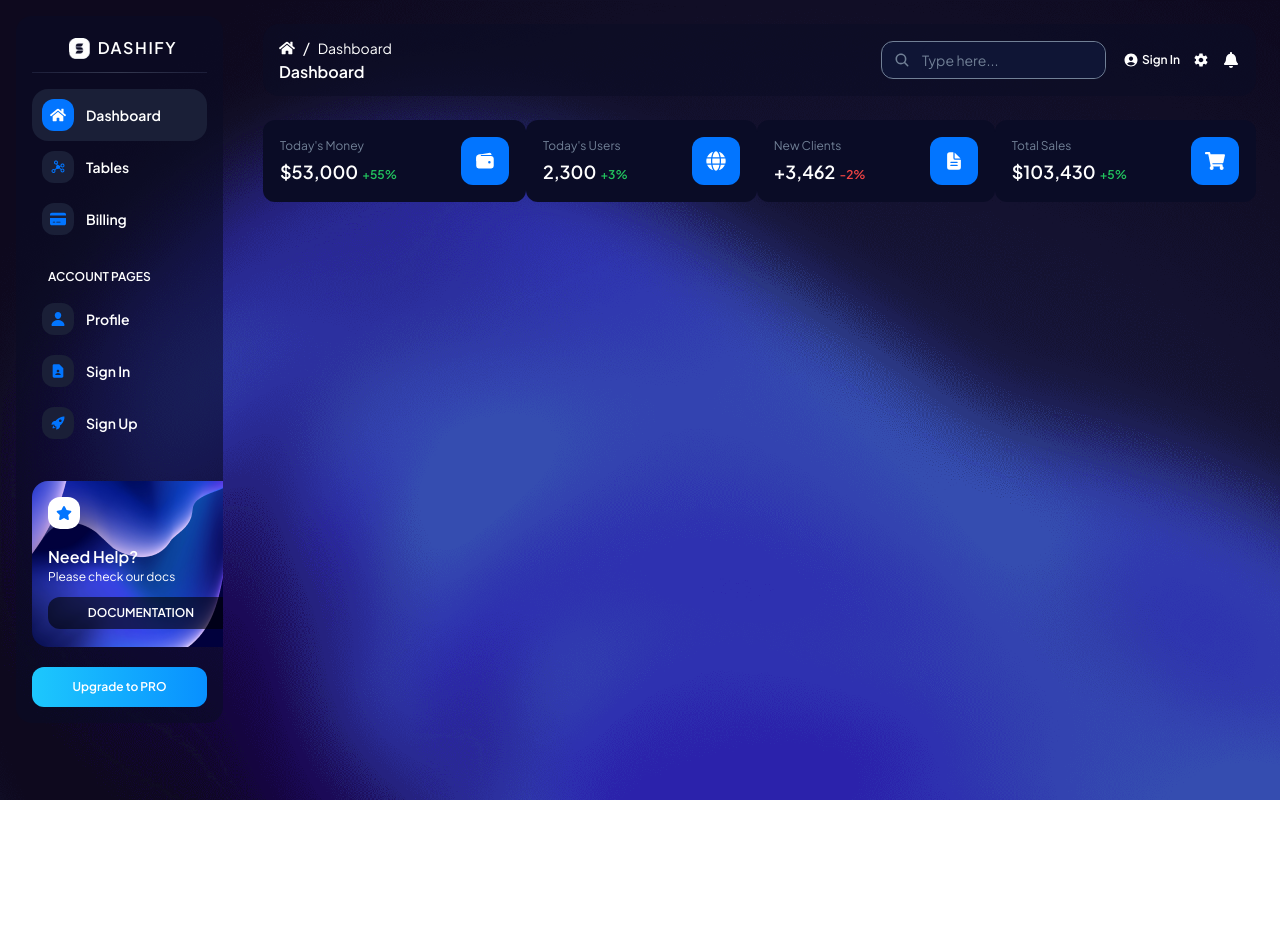
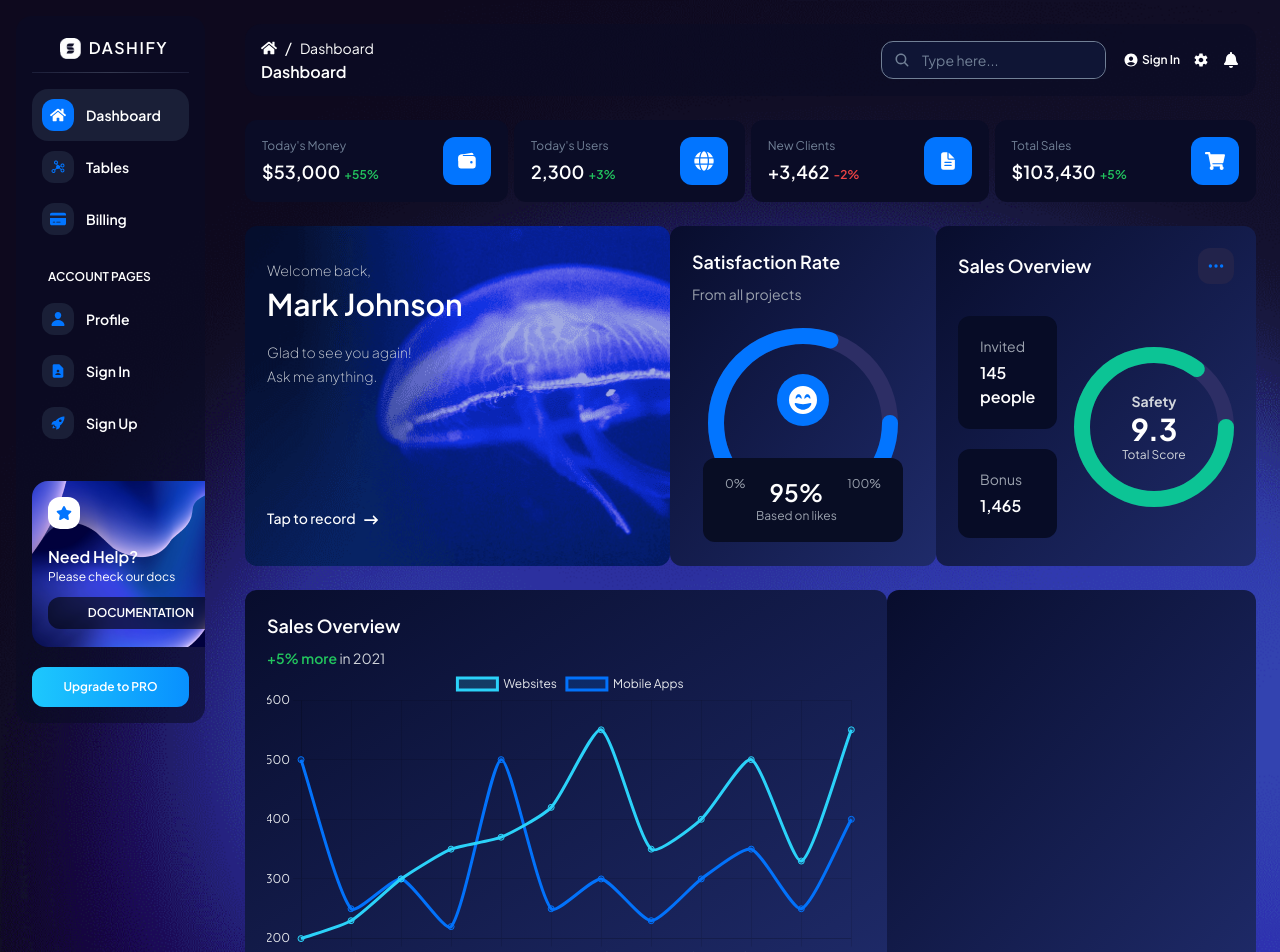
Before and after one commit to Aymmaann/Dashify, a React (Vite) app: page / in a window 1280 px wide. Shown: the top 952 px of the page. Before the commit the page ends 800 px from the top, so only its background shows below. Built offline with nearby package versions, Linux system fonts and the light colour scheme.

Commit message:
Add graphs

```diff
--- a/package.json
+++ b/package.json
@@ -10,7 +10,9 @@
     "preview": "vite preview"
   },
   "dependencies": {
+    "chart.js": "^4.4.7",
     "react": "^18.3.1",
+    "react-chartjs-2": "^5.2.0",
     "react-dom": "^18.3.1",
     "react-icons": "^5.4.0",
     "react-router-dom": "^7.0.2"
--- a/src/assets/assets.js
+++ b/src/assets/assets.js
@@ -13,6 +13,9 @@ import { IoWallet } from "react-icons/io5";
 import { FaGlobe } from "react-icons/fa";
 import { IoDocumentText } from "react-icons/io5";
 import { FaShoppingCart } from "react-icons/fa";
+import { FaArrowRightLong } from "react-icons/fa6";
+import { FaFaceGrinBeam } from "react-icons/fa6";
+import { BsThreeDots } from "react-icons/bs";
 import sideNavImg from "./images/sidenav/sidenav-card-background.png";
 
 const assets = {
@@ -31,6 +34,9 @@ const assets = {
     FaGlobe,
     IoDocumentText,
     FaShoppingCart,
+    FaArrowRightLong,
+    FaFaceGrinBeam,
+    BsThreeDots,
     sideNavImg
 }
 
--- /dev/null
+++ b/src/components/CircularProgressBar.jsx
@@ -0,0 +1,53 @@
+import React from "react";
+
+const CircularProgressBar = ({
+  size = 120,
+  strokeWidth = 10,
+  percentage = 93,
+  color = "#4caf50",
+  textLines = []
+}) => {
+  const radius = (size - strokeWidth) / 2; // Calculate the radius
+  const circumference = 2 * Math.PI * radius; // Calculate the circumference
+  const offset = circumference - (percentage / 100) * circumference; // Calculate the offset for the stroke-dasharray
+
+  return (
+    <div className="relative">
+      {/* SVG Circle */}
+      <svg width={size} height={size} className="block">
+        {/* Background Circle */}
+        <circle
+          cx={size / 2}
+          cy={size / 2}
+          r={radius}
+          stroke="#2d2e65"
+          strokeWidth={strokeWidth}
+          fill="none"
+        />
+        {/* Progress Circle */}
+        <circle
+          cx={size / 2}
+          cy={size / 2}
+          r={radius}
+          stroke={color}
+          strokeWidth={strokeWidth}
+          fill="none"
+          strokeDasharray={circumference}
+          strokeDashoffset={offset}
+          strokeLinecap="round"
+          className="transition-all duration-500"
+        />
+      </svg>
+      {/* Text in the center (if provided) */}
+      {textLines.length > 0 && (
+        <div className="absolute inset-0 flex flex-col items-center justify-center">
+          <p className="text-sm font-bold text-gray-300">{textLines[0]}</p>
+          <p className="text-3xl font-bold text-white">{textLines[1]}</p>
+          <p className="text-xs text-gray-300">{textLines[2]}</p>
+        </div>
+      )}
+    </div>
+  );
+};
+
+export default CircularProgressBar;
--- /dev/null
+++ b/src/components/LineChart.jsx
@@ -0,0 +1,83 @@
+import React from 'react';
+import { Line } from 'react-chartjs-2';
+import { CategoryScale, LinearScale, PointElement, LineElement, Tooltip, Legend, Chart as ChartJS } from 'chart.js';
+
+ChartJS.register(
+  CategoryScale,
+  LinearScale,
+  PointElement,
+  LineElement,
+  Tooltip,
+  Legend
+);
+
+const LineChart = () => {
+  const data = {
+    labels: ['Jan', 'Feb', 'Mar', 'Apr', 'May', 'Jun', 'Jul', 'Aug', 'Sep', 'Oct', 'Nov', 'Dec'],
+    datasets: [
+      {
+        label: 'Websites',
+        data: [200, 230, 300, 350, 370, 420, 550, 350, 400, 500, 330, 550],
+        fill: true,
+        backgroundColor: 'rgba(43, 210, 249, 0.2)',
+        borderColor: '#2bd2f9',
+        tension: 0.2,
+      },
+      {
+        label: 'Mobile Apps',
+        data: [500, 250, 300, 220, 500, 250, 300, 230, 300, 350, 250, 400],
+        fill: true,
+        backgroundColor: 'rgba(2, 114, 251, 0.2)',
+        borderColor: '#0272fb',
+        tension: 0.2,
+      },
+    ],
+  };
+
+  const options = {
+    responsive: true,
+    plugins: {
+      legend: {
+        position: 'top',
+        labels: {
+          color: '#E5E7EB',
+          font: {
+            family: "'Plus Jakarta Sans', sans-serif",
+          },
+        },
+      },
+      tooltip: {
+        enabled: true,
+      },
+    },
+    scales: {
+      y: {
+        ticks: {
+          stepSize: 100,
+          min: 100,
+          max: 600,
+          color: '#E5E7EB',
+          font: {
+            family: "'Plus Jakarta Sans', sans-serif",
+          },
+        },
+      },
+      x: {
+        ticks: {
+          color: '#E5E7EB',
+          font: {
+            family: "'Plus Jakarta Sans', sans-serif",
+          },
+        },
+      },
+    },
+  };
+
+  return (
+    <div className="w-[598px] h-[310px]">
+      <Line data={data} options={options} />
+    </div>
+  );
+};
+
+export default LineChart;
--- a/src/pages/Dashboard.jsx
+++ b/src/pages/Dashboard.jsx
@@ -2,13 +2,15 @@ import React from 'react'
 import Sidebar from '../components/Sidebar'
 import Navbar from '../components/Navbar'
 import assets from "../assets/assets.js"
+import LineChart from '../components/LineChart'
+import CircularProgressBar from '../components/CircularProgressBar'
 
 const Dashboard = () => {
   return (
     <div className='flex'>
       <Sidebar />
 
-      <div className='p-6 flex-grow'>
+      <div className='p-6 flex-grow h-[200vh]'>
         <Navbar />
 
         <div>
@@ -58,10 +60,93 @@ const Dashboard = () => {
             </div>
           </div>
 
-          <div className='flex items-center mt-6'>
-            <div className="bg-[url('./assets/images/cardimgfree.png')] bg-cover">
+          {/* Intro and circular progress bars */}
+          <div className='flex items-center justify-between mt-6'>
+            <div className="h-[340px] w-[425px] bg-[url('./assets/images/cardimgfree.png')] bg-cover bg-center px-[22px] leading-6 py-8 rounded-xl text-sm font-thin text-gray-300 flex-col">
+                <div className='h-[90%]'>
+                  <p className=''>Welcome back,</p>
+                  <h1 className='text-3xl font-semibold mb-[18px] text-white mt-1'>Mark Johnson</h1>
+                  <p>Glad to see you again!</p>
+                  <p>Ask me anything.</p>
+                </div>
 
+                <div className='flex items-center gap-2 text-white font-medium'>
+                  <p>Tap to record</p>
+                  <assets.FaArrowRightLong className='mt-1'/>
+                </div>
             </div>
+
+            <div className='p-[22px] bg-gradient-to-br from-[#080d2d] to-[#1f2b6a] rounded-xl relative w-[266px] h-[340px]'>
+              <p className='font-semibold text-lg'>Satisfaction Rate</p>
+              <p className='text-gray-400 text-sm mt-2'>From all projects</p>
+              <div className="flex justify-center mt-6">
+                <CircularProgressBar
+                  size={190}
+                  strokeWidth={16}
+                  percentage={80}
+                  color="#0275ff"
+                  textLines={[]}
+                />
+              </div>
+              <div className='absolute bg-[#080d24] px-[22px] py-[18px] flex justify-between text-gray-400 text-xs rounded-xl bottom-6 mx-[11px] w-[200px]'>
+                <p>0%</p>
+                <div className='text-center'>
+                  <p className='text-2xl font-semibold text-white'>95%</p>
+                  <p>Based on likes</p>
+                </div>
+                <p>100%</p>
+              </div>
+
+              <div className='absolute bg-[#0275ff] p-3 rounded-full left-1/2 bottom-[140px] transform -translate-x-1/2'>
+                <assets.FaFaceGrinBeam className='text-[28px]' />
+              </div>
+            </div>
+
+            <div className='bg-gradient-to-br from-[#080d2d] to-[#1f2b6a] p-[22px] rounded-xl w-[320px] h-[340px]'>
+              <div className='flex items-center justify-between'>
+                <p className='font-semibold text-lg'>Sales Overview</p>
+                <div className='p-[9px] rounded-xl bg-[#22234b]'>
+                  <assets.BsThreeDots className='text-[18px] text-[#0275ff]' />
+                </div>
+              </div>
+
+              <div className='flex items-center justify-between mt-8'>
+                  <div className='flex-col justify-between h-full text-white'>
+                    <div className='py-5 px-[22px] bg-[#070c26] rounded-xl'>
+                      <p className='text-gray-400 text-sm mb-[5px]'>Invited</p>
+                      <p className='font-semibold'>145</p>
+                      <p className='font-semibold'>people</p>
+                    </div>
+                    <div className='py-5 px-[22px] rounded-xl bg-[#070c26] mt-5'>
+                      <p className='text-gray-400 text-sm mb-[5px]'>Bonus</p>
+                      <p className='font-semibold'>1,465</p>
+                    </div>
+                  </div>
+
+                  <div className="text-center">
+                    <CircularProgressBar
+                      size={160}
+                      strokeWidth={16}
+                      percentage={85}
+                      color="#0cc495"
+                      textLines={["Safety", "9.3", "Total Score"]}
+                    />
+                  </div>
+              </div>
+            </div>
+          </div>
+
+          {/* Graphs */}
+          <div className='flex mt-6'>
+            <div className='bg-gradient-to-br from-[#080d2d] to-[#1f2b6a] p-[22px] rounded-xl'>
+              <p className='font-semibold text-lg'>Sales Overview</p>
+              <p className='text-gray-300 text-sm mt-2'><span className='text-green-500 font-semibold'>+5% more</span> in 2021</p>
+              <LineChart />
+            </div>
+
+            <div className='bg-gradient-to-br from-[#080d2d] to-[#1f2b6a] p-[22px] rounded-xl grow'></div>
+
+            {/* <div className='w-[451px] h-[448px] rounded-xl bg-gradient-to-br from-[#080d2d] to-[#1f2b6a]'></div> */}
           </div>
         </div>
       </div>
```
Also changed, not shown: src/index.css (+1 -14 lines), src/components/BarChart.jsx (added), 1 other file (tests, documents, lock files or other folders).
